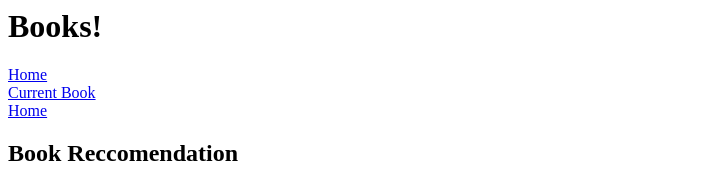
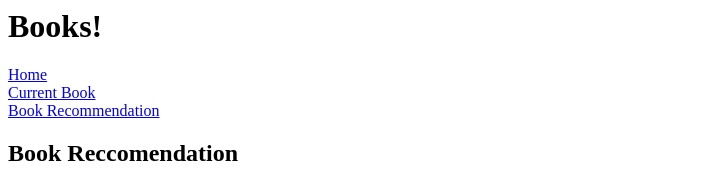
Before and after one commit to mtdeweese/iws-p1, a plain HTML site: page recommendation.html in a window 1280 px wide. Shown: the top 190 px of the page, without its empty margins (0-706 px from the left). Drawn offline with Linux system fonts and the light colour scheme.

Commit message:
Fixed navigation

```diff
--- a/recommendation.html
+++ b/recommendation.html
@@ -12,7 +12,7 @@
         <a href="current.html">Current Book</a>
     </div>
     <div>
-        <a href="reccomendation.html">Home</a>
+        <a href="reccomendation.html">Book Recommendation</a>
     </div>
 </nav>
 <body>
```
